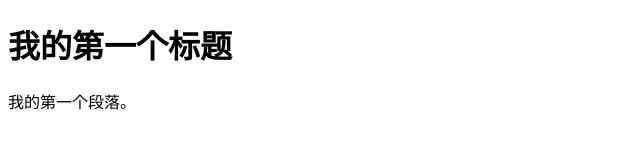
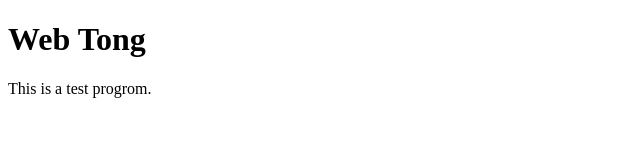
Before and after one commit to GLTONGQD/WebTong, a plain HTML site: page index.html in a window 1280 px wide. Shown: the whole page, without its empty margins (0-640 px from the left). Drawn offline with Linux system fonts and the light colour scheme.

Commit message:
Update index.html

```diff
--- a/index.html
+++ b/index.html
@@ -2,13 +2,13 @@
 <html>
 <head>
 <meta charset="utf-8">
-<title>菜鸟教程(runoob.com)</title>
+<title>Web Tong</title>
 </head>
 <body>
 
-<h1>我的第一个标题</h1>
+<h1>Web Tong</h1>
 
-<p>我的第一个段落。</p>
+<p>This is a test progrom.</p>
 
 </body>
 </html>
```
